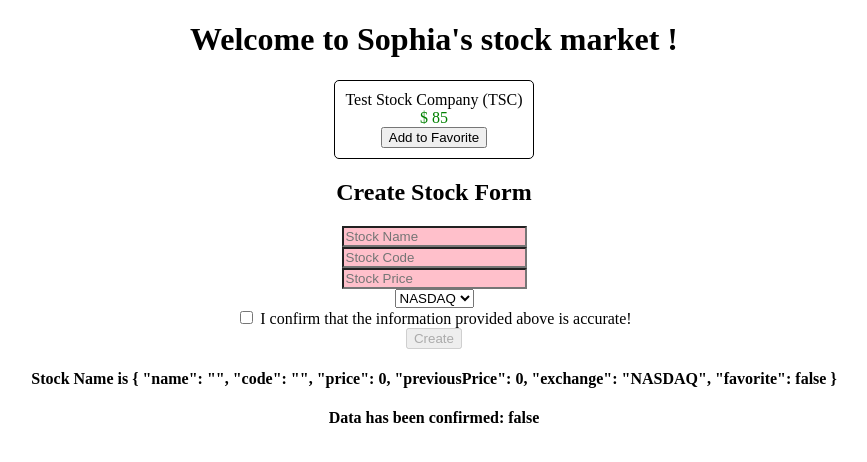
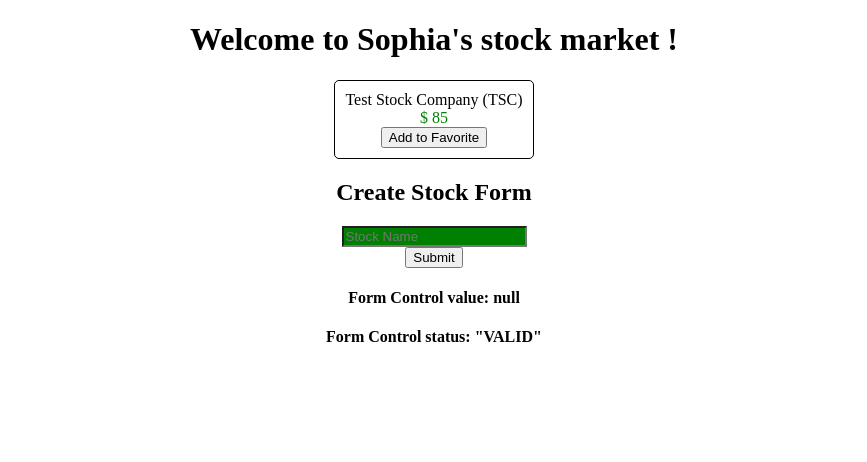
Before and after one commit to sophiaa1031/stock-market, an Angular app: page / in a window 1280 px wide. Shown: the top 462 px of the page, without its empty margins (206-1073 px from the left). Built offline with nearby package versions, Linux system fonts and the light colour scheme.

Commit message:
7.2.1 form-control: FormControl

```diff
--- a/src/app/app.module.ts
+++ b/src/app/app.module.ts
@@ -1,6 +1,6 @@
 import { BrowserModule } from '@angular/platform-browser';
 import { NgModule } from '@angular/core';
-import { FormsModule } from '@angular/forms';
+import { ReactiveFormsModule } from '@angular/forms';
 
 import { AppRoutingModule } from './app-routing.module';
 import { AppComponent } from './app.component';
@@ -16,7 +16,7 @@
   imports: [
     BrowserModule,
     AppRoutingModule,
-    FormsModule
+    ReactiveFormsModule
   ],
   providers: [],
   bootstrap: [AppComponent]
--- a/src/app/stock/create-stock/create-stock.component.html
+++ b/src/app/stock/create-stock/create-stock.component.html
@@ -1,49 +1,15 @@
 <h2>Create Stock Form</h2>
 
 <div class="form-group">
-  <form (ngSubmit)="createStock(stockForm)" #stockForm ="ngForm">
-  <div ngModelGroup ="stock">
+
     <div class="stock-name">
       <input type="text"
              placeholder="Stock Name"
-             required
              name="stockName"
-             ngModel>
+             [formControl]="nameControl">
     </div>
-    <div class="stock-code">
-      <input type="text"
-             placeholder="Stock Code"
-             required
-             minlength="2"
-             name="stockCode"
-             ngModel>
-    </div>
-    <div class="stock-price">
-      <input type="number"
-             placeholder="Stock Price"
-             name="stockPrice"
-             required
-             ngModel>
-    </div>
-    <div class="stock-exchange">
-      <div>
-        <select name="stockExchange" [(ngModel)]="stock.exchange">
-          <option *ngFor="let exchange of exchanges" [ngValue]="exchange">{{exchange}}</option>
-        </select>
-      </div>
-    </div>
-    <div class="stock-confirm">
-      <input type="checkbox"
-             name="stockConfirm"
-             required
-             [(ngModel)]="confirmed">
-      I confirm that the information provided above is accurate!
-    </div>
-  </div>
-    <button [disabled]="!confirmed"
-            type="submit">Create</button>
-  </form>
+    <button (click)="onSubmit()">Submit</button>
 </div>
 
-<h4>Stock Name is {{stock | json}}</h4>
-<h4>Data has been confirmed: {{confirmed}}</h4>
+<h4>Form Control value: {{nameControl.value | json}}</h4>
+<h4>Form Control status: {{nameControl.status | json}}</h4>
--- a/src/app/stock/create-stock/create-stock.component.ts
+++ b/src/app/stock/create-stock/create-stock.component.ts
@@ -1,5 +1,5 @@
 import { Component, OnInit } from '@angular/core';
-import { Stock } from '../../model/stock';
+import { FormControl } from '@angular/forms';
 
 @Component({
   selector: 'app-create-stock',
@@ -8,22 +8,13 @@
 })
 export class CreateStockComponent {
 
-  public stock: Stock;
-  public confirmed= false;
-  public exchanges =['NYSE','NASDAQ','OTHER'];
+  public nameControl= new FormControl();
 
   constructor() {
-    this.stock = new Stock('','',0,0,'NASDAQ');
    }
 
-  createStock(stockForm){
-    console.log('Stock Form',stockForm);
-    if(stockForm.valid){
-      this.stock = stockForm.value.stock;
-      console.log('Creating stock',this.stock);
-    }else{
-      console.error('Invalid state',this.stock);
-    }
+  onSubmit(){
+    console.log('Name Control Value',this.nameControl.value);
   }
 
 }
```
